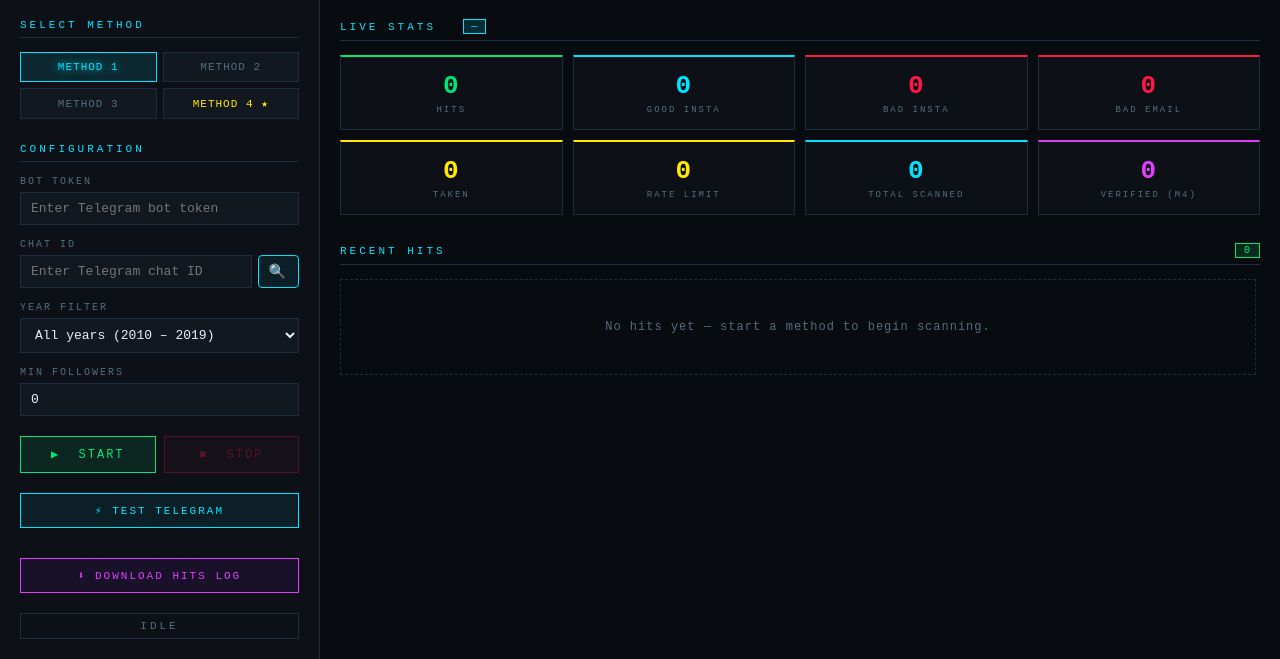
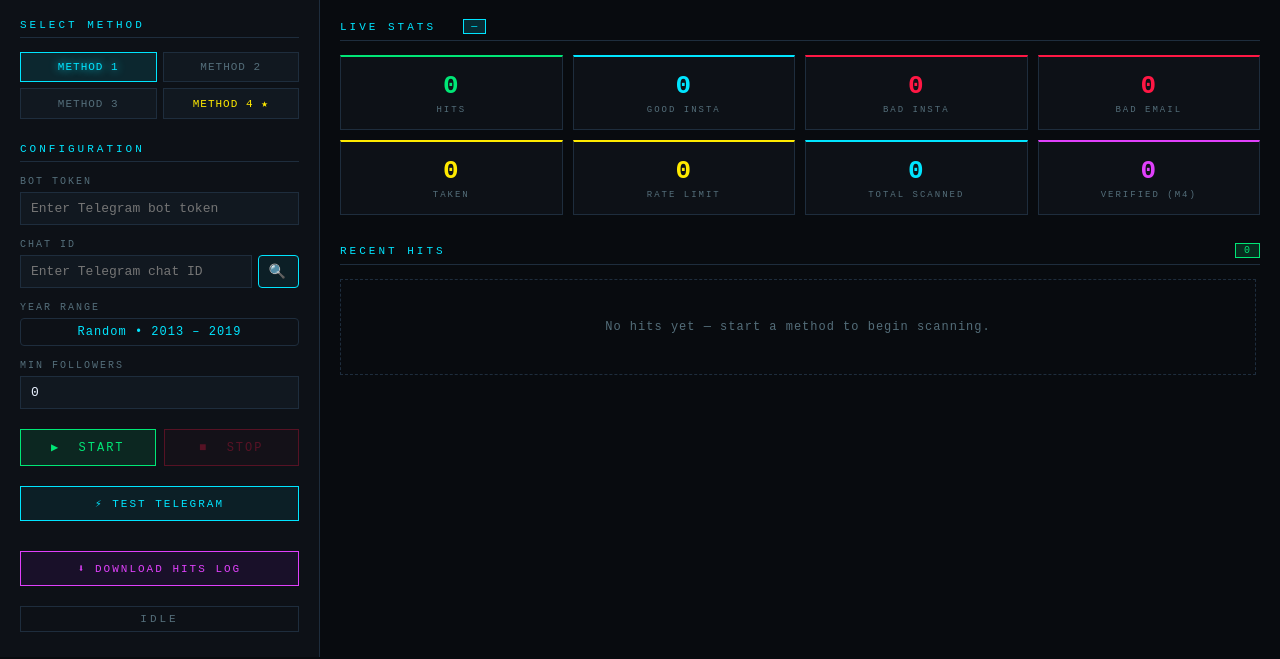
Before and after one commit to yuennix/weyn-tools, a Flask app: page / in a window 1280 px wide. Shown: the part 143-802 px from the top of the page. Run offline with Flask 3, Linux system fonts and the light colour scheme; data that the repository does not hold is empty.

Commit message:
chore: update templates/index.html

```diff
--- a/templates/index.html
+++ b/templates/index.html
@@ -50,13 +50,8 @@
         </div>
 
         <div class="form-group">
-          <label>YEAR FILTER</label>
-          <select id="year">
-            <option value="">All years (2010 – 2019)</option>
-            {% for y in years %}
-            <option value="{{ y }}">{{ y }}</option>
-            {% endfor %}
-          </select>
+          <label>YEAR RANGE</label>
+          <div class="year-badge">Random • 2013 – 2019</div>
         </div>
 
         <div class="form-group">
```
